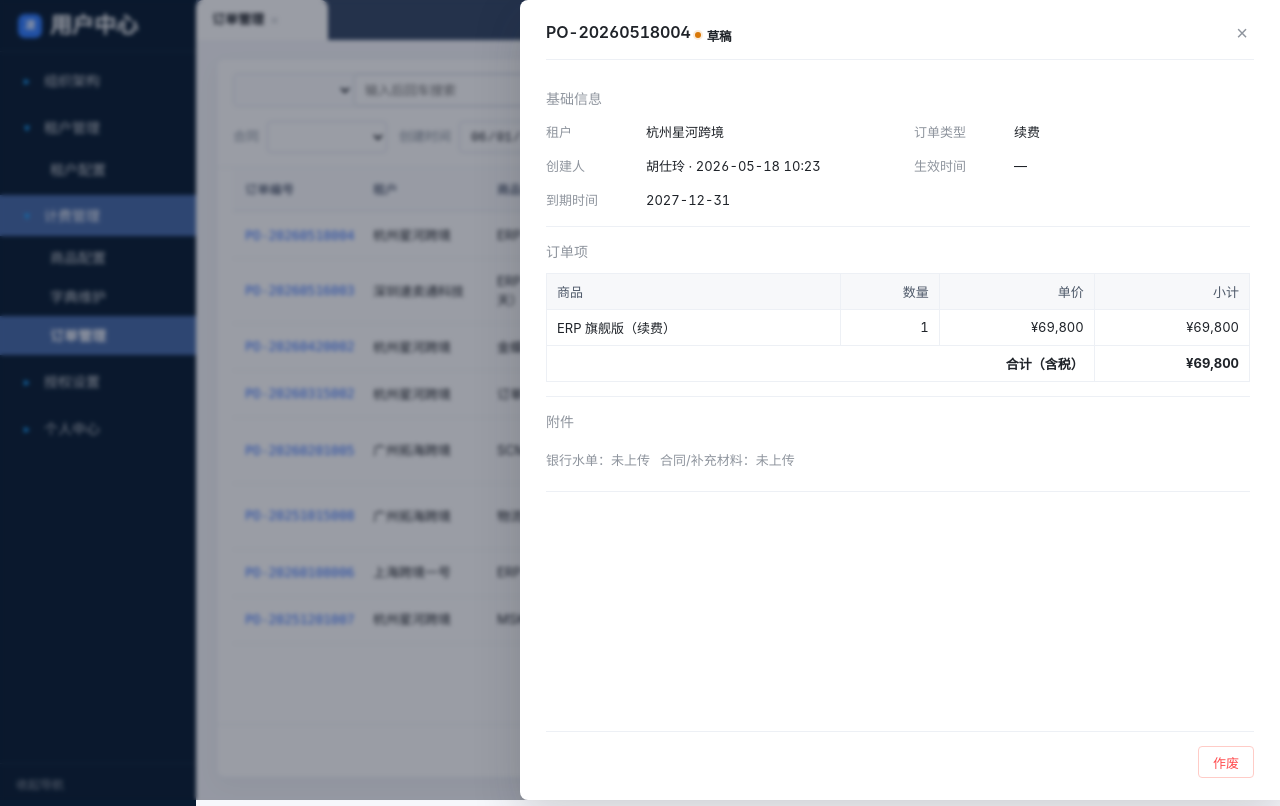
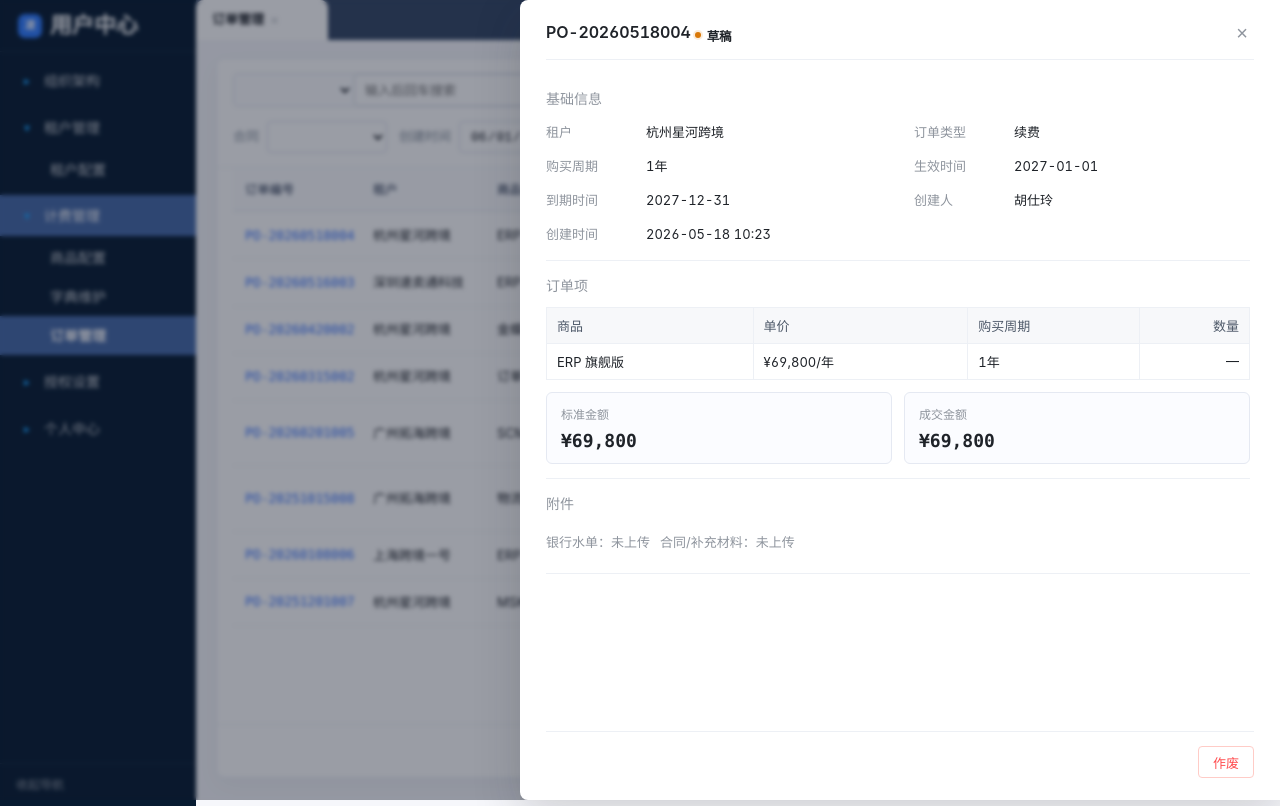
Before and after one commit to adahuhu/lingyi-ai-prototype, a plain HTML site: page crossborder-erp-billing-prototype/crossborder-erp-billing-order-management-feishu.html in a window 1280 px wide. Both pictures are taken after a click on the link "PO-20260518004". Drawn offline with Linux system fonts and the light colour scheme.

Commit message:
Sync order detail with order creation

```diff
--- a/crossborder-erp-billing-prototype/crossborder-erp-billing-order-management-feishu.html
+++ b/crossborder-erp-billing-prototype/crossborder-erp-billing-order-management-feishu.html
@@ -517,11 +517,12 @@
 var ORDERS = [
   {
     code: 'PO-20260518004', customer: '杭州星河跨境', type: '续费',
-    items: [{ name: 'ERP 旗舰版（续费）', qty: 1, price: 69800, subtotal: 69800 }],
-    amount: 69800, status: '草稿', noSlip: true,
+    period: '1年',
+    items: [{ name: 'ERP 旗舰版', qty: 1, price: 69800, unit: '年', period: '1年', subtotal: 69800 }],
+    standardAmount: 69800, amount: 69800, status: '草稿', noSlip: true,
     createdAt: '2026-05-18 10:23', createdBy: '胡仕玲',
     openedAt: null, openedBy: null,
-    startAt: null, endAt: '2027-12-31',
+    startAt: '2027-01-01', endAt: '2027-12-31',
     snap: [
       { k: '权益模板', v: '续期年订单量 300w · MSKU 10w · 店铺 500（叠加现有）' },
       { k: '授权写入', v: '订单开通后写入 OMS 全部菜单，有效期延长至 2027-12-31' }
@@ -533,8 +534,9 @@ var ORDERS = [
   },
   {
     code: 'PO-20260516003', customer: '深圳速卖通科技', type: '试用',
-    items: [{ name: 'ERP 专业版（试用 15 天）', qty: 1, price: 0, subtotal: 0 }],
-    amount: 0, status: '已开通',
+    period: '15天',
+    items: [{ name: 'ERP 专业版', qty: 1, price: 0, unit: '年', period: '15天', subtotal: 0 }],
+    standardAmount: 0, amount: 0, status: '已开通',
     createdAt: '2026-05-16 09:10', createdBy: '胡仕玲',
     openedAt: '2026-05-16 09:10', openedBy: '系统',
     startAt: '2026-05-16', endAt: '2026-05-31',
@@ -550,8 +552,9 @@ var ORDERS = [
   },
   {
     code: 'PO-20260420002', customer: '杭州星河跨境', type: '新购',
-    items: [{ name: '金蝶云星空对接', qty: 1, price: 20000, subtotal: 20000 }],
-    amount: 20000, status: '已开通',
+    period: '一次性',
+    items: [{ name: '金蝶云星空对接', qty: 1, price: 20000, unit: '次', period: '一次性', subtotal: 20000 }],
+    standardAmount: 20000, amount: 20000, status: '已开通',
     createdAt: '2026-04-20 14:30', createdBy: '商务A',
     openedAt: '2026-04-22 11:05', openedBy: '胡仕玲',
     startAt: '2026-04-22', endAt: '—',
@@ -568,8 +571,9 @@ var ORDERS = [
   },
   {
     code: 'PO-20260315002', customer: '杭州星河跨境', type: '扩容',
-    items: [{ name: '订单扩容包', qty: 2, price: 1000, subtotal: 2000 }],
-    amount: 2000, status: '已开通',
+    period: '至 2026-12-31',
+    items: [{ name: '订单扩容包', qty: 2, price: 1000, unit: '包', period: '至 2026-12-31', subtotal: 2000 }],
+    standardAmount: 2000, amount: 2000, status: '已开通',
     createdAt: '2026-03-15 11:00', createdBy: '商务A',
     openedAt: '2026-03-15 15:40', openedBy: '胡仕玲',
     startAt: '2026-03-15', endAt: '2026-12-31',
@@ -586,8 +590,9 @@ var ORDERS = [
   },
   {
     code: 'PO-20260201005', customer: '广州拓海跨境', type: '新购',
-    items: [{ name: 'SCM 企业版', qty: 1, price: 48000, subtotal: 48000 }],
-    amount: 48000, status: '已开通', expiring: true,
+    period: '约 4个月',
+    items: [{ name: 'SCM 企业版', qty: 1, price: 48000, unit: '年', period: '约 4个月', subtotal: 48000 }],
+    standardAmount: 48000, amount: 48000, status: '已开通', expiring: true,
     createdAt: '2026-02-01 10:00', createdBy: '商务B',
     openedAt: '2026-02-02 09:30', openedBy: '胡仕玲',
     startAt: '2026-02-02', endAt: '2026-06-15',
@@ -604,8 +609,9 @@ var ORDERS = [
   },
   {
     code: 'PO-20251015008', customer: '广州拓海跨境', type: '新购',
-    items: [{ name: '物流轨迹包', qty: 1, price: 5000, subtotal: 5000 }],
-    amount: 5000, status: '已开通', expiring: true,
+    period: '至 2026-06-20',
+    items: [{ name: '物流轨迹包', qty: 1, price: 5000, unit: '包', period: '至 2026-06-20', subtotal: 5000 }],
+    standardAmount: 5000, amount: 5000, status: '已开通', expiring: true,
     createdAt: '2025-10-15 14:00', createdBy: '商务B',
     openedAt: '2025-10-16 10:00', openedBy: '胡仕玲',
     startAt: '2025-10-16', endAt: '2026-06-20',
@@ -621,8 +627,9 @@ var ORDERS = [
   },
   {
     code: 'PO-20260108006', customer: '上海跨境一号', type: '新购',
-    items: [{ name: 'ERP 专业版', qty: 1, price: 32000, subtotal: 32000 }],
-    amount: 32000, status: '已到期',
+    period: '约 4个月',
+    items: [{ name: 'ERP 专业版', qty: 1, price: 32000, unit: '年', period: '约 4个月', subtotal: 32000 }],
+    standardAmount: 32000, amount: 32000, status: '已到期',
     createdAt: '2026-01-08 09:00', createdBy: '商务A',
     openedAt: '2026-01-09 10:00', openedBy: '胡仕玲',
     startAt: '2026-01-09', endAt: '2026-04-30',
@@ -640,8 +647,9 @@ var ORDERS = [
   },
   {
     code: 'PO-20251201007', customer: '杭州星河跨境', type: '扩容',
-    items: [{ name: 'MSKU 扩容包', qty: 1, price: 2000, subtotal: 2000 }],
-    amount: 2000, status: '已作废',
+    period: '至 2026-12-31',
+    items: [{ name: 'MSKU 扩容包', qty: 1, price: 2000, unit: '包', period: '至 2026-12-31', subtotal: 2000 }],
+    standardAmount: 2000, amount: 2000, status: '已作废',
     createdAt: '2025-12-01 11:30', createdBy: '商务A',
     openedAt: '2025-12-01 14:00', openedBy: '胡仕玲',
     startAt: '2025-12-01', endAt: '2026-12-31',
@@ -739,6 +747,17 @@ function attachmentChip(fileName, label) {
   return "<a class=\"attachment-chip\" href=\"#\" onclick=\"alert('预览 " + fileName + "');return false\">" +
     '<span class="file-icon"></span><span>' + label + '：' + fileName + '</span></a>';
 }
+function moneyText(amount) {
+  return amount === 0 ? '¥0' : '¥' + Number(amount || 0).toLocaleString();
+}
+function itemPriceText(it) {
+  if (!it.price) return '¥0';
+  return moneyText(it.price) + (it.unit ? '/' + it.unit : '');
+}
+function itemQtyText(it) {
+  if (it.unit === '年' && Number(it.qty || 1) === 1) return '—';
+  return it.qty || 1;
+}
 
 /* ===== 行内操作（按状态动态显示） ===== */
 function buildOps(o, idx) {
@@ -770,15 +789,20 @@ function openDrawer(idx) {
   html += '<section class="order-detail-section"><h4>基础信息</h4><div class="order-info-grid">' +
     '<div class="item"><span class="label">租户</span><span class="value">' + o.customer + '</span></div>' +
     '<div class="item"><span class="label">订单类型</span><span class="value">' + o.type + '</span></div>' +
-    '<div class="item"><span class="label">创建人</span><span class="value">' + o.createdBy + ' · ' + o.createdAt + '</span></div>' +
+    '<div class="item"><span class="label">购买周期</span><span class="value">' + (o.period || '—') + '</span></div>' +
     '<div class="item"><span class="label">生效时间</span><span class="value">' + (o.startAt || '—') + '</span></div>' +
     '<div class="item"><span class="label">到期时间</span><span class="value">' + (o.endAt || '—') + (o.expiring ? ' <span style="color:#d46b08;font-size:12px">（30 天内到期）</span>' : '') + '</span></div>' +
+    '<div class="item"><span class="label">创建人</span><span class="value">' + o.createdBy + '</span></div>' +
+    '<div class="item"><span class="label">创建时间</span><span class="value">' + o.createdAt + '</span></div>' +
     '</div></section>';
-  html += '<section class="order-detail-section"><h4>订单项</h4><table class="order-detail-table"><thead><tr><th>商品</th><th class="num">数量</th><th class="num">单价</th><th class="num">小计</th></tr></thead><tbody>';
+  html += '<section class="order-detail-section"><h4>订单项</h4><table class="order-detail-table"><thead><tr><th>商品</th><th>单价</th><th>购买周期</th><th class="num">数量</th></tr></thead><tbody>';
   o.items.forEach(function (it) {
-    html += '<tr><td>' + it.name + '</td><td class="num">' + it.qty + '</td><td class="num">¥' + it.price.toLocaleString() + '</td><td class="num">¥' + it.subtotal.toLocaleString() + '</td></tr>';
+    html += '<tr><td>' + it.name + '</td><td>' + itemPriceText(it) + '</td><td>' + (it.period || o.period || '—') + '</td><td class="num">' + itemQtyText(it) + '</td></tr>';
   });
-  html += '<tr><td colspan="3" class="num"><strong>合计（含税）</strong></td><td class="num"><strong>¥' + o.amount.toLocaleString() + '</strong></td></tr></tbody></table></section>';
+  html += '</tbody></table><div class="create-amount-row">' +
+    '<div class="create-amount-card"><div class="label">标准金额</div><div class="value">' + moneyText(o.standardAmount || o.amount) + '</div></div>' +
+    '<div class="create-amount-card"><div class="label">成交金额</div><div class="value">' + moneyText(o.amount) + '</div></div>' +
+    '</div></section>';
   html += '<section class="order-detail-section"><h4>附件</h4><div class="attachment-list">' +
     attachmentChip(o.slip, '银行水单') +
     attachmentChip(o.contract, '合同/补充材料') +
```
